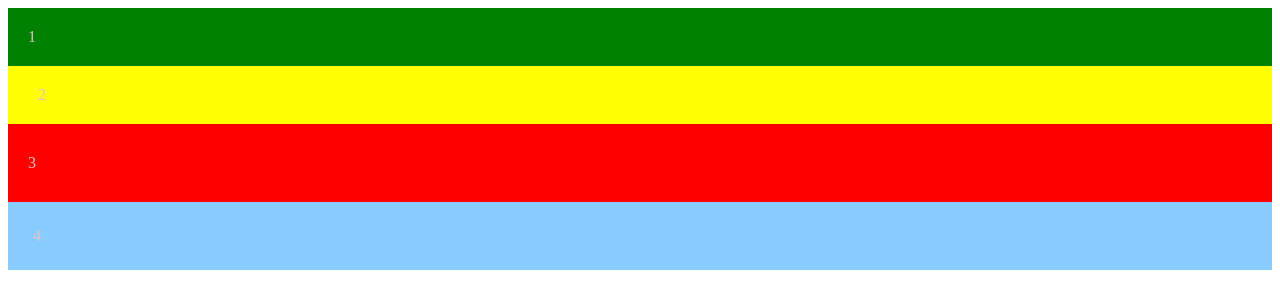
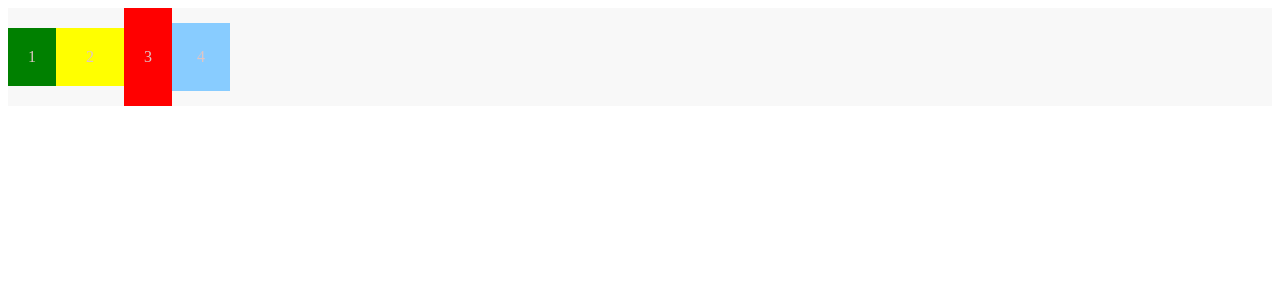
Before and after one commit to avarrka/coursera-web, a plain HTML site: page flex.html in a window 1280 px wide. Drawn offline with Linux system fonts and the light colour scheme.

Commit message:
изменила размер 3 квадрата, добавила свойсатво container - flex, добавила flex-direction,   justify-content

```diff
--- a/flex.html
+++ b/flex.html
@@ -6,6 +6,10 @@
 		.container {
 			background-color: #F8F8F8;
 			color: #e0c5c5;
+			display: flex;
+			flex-direction: row;
+			justify-content: flex-start;
+			align-items: center;
 		}
 		.block-1{
 			background-color: #008000;
@@ -17,7 +21,7 @@
 		}
 		.block-3 {
 			background-color: #ff0000;
-			padding: 30px 20px;
+			padding: 40px 20px;
 		}
 		.block-4 {
 			background-color: #88ccff;
```
